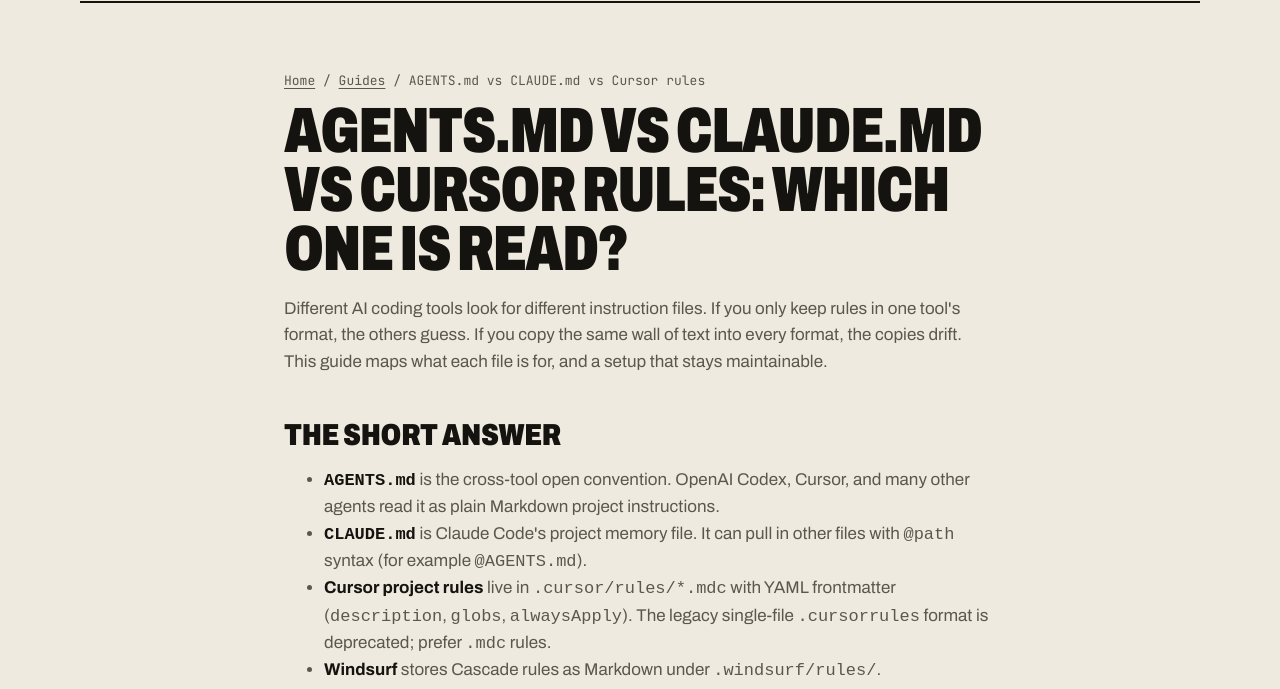
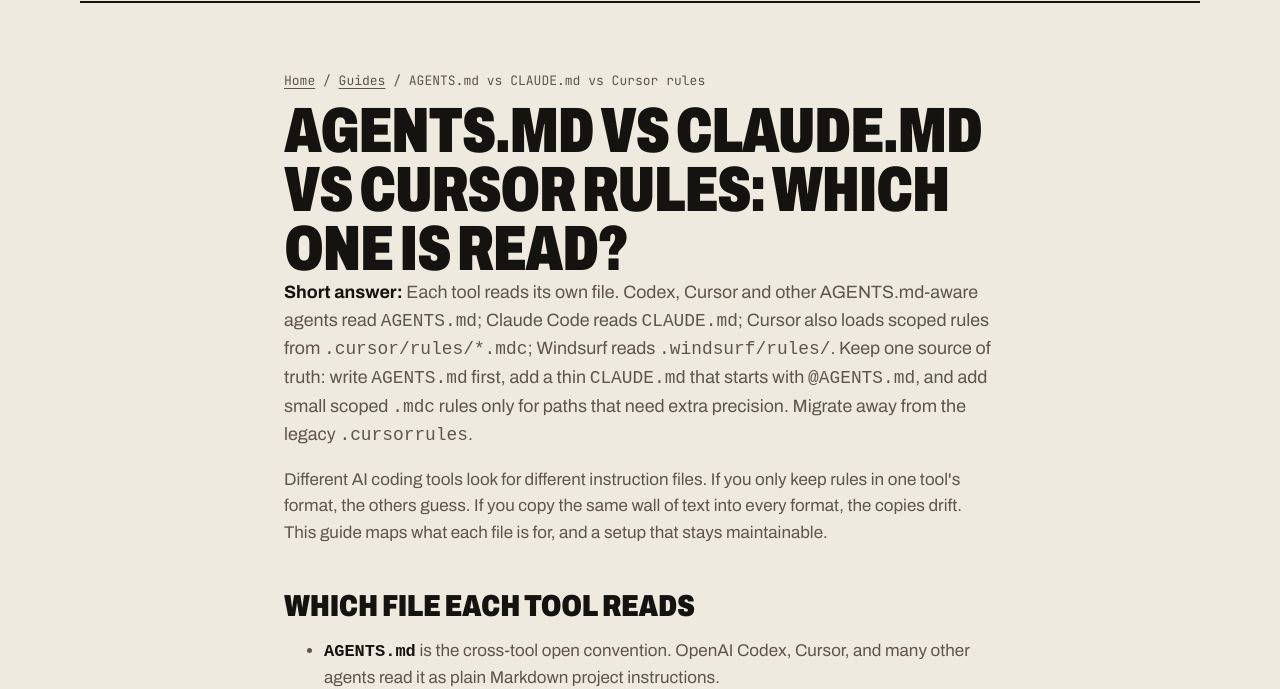
Before and after one commit to eli-alvarado/agentkit-drawer, a plain HTML site: page docs/agents-md-vs-claude-md-vs-cursor-rules/index.html in a window 1280 px wide. Shown: the part 69-758 px from the top of the page. Drawn offline with Linux system fonts and the light colour scheme.

Commit message:
Add Short answer to AGENTS.md vs CLAUDE.md vs Cursor rules guide

```diff
--- a/docs/agents-md-vs-claude-md-vs-cursor-rules/index.html
+++ b/docs/agents-md-vs-claude-md-vs-cursor-rules/index.html
@@ -86,9 +86,10 @@
 <main id="main" class="wrap article">
 <p class="crumb"><a href="/">Home</a> / <a href="/guides/">Guides</a> / AGENTS.md vs CLAUDE.md vs Cursor rules</p>
 <h1>AGENTS.md vs CLAUDE.md vs Cursor rules: which one is read?</h1>
+<p class="tldr"><strong>Short answer:</strong> Each tool reads its own file. Codex, Cursor and other AGENTS.md-aware agents read <code>AGENTS.md</code>; Claude Code reads <code>CLAUDE.md</code>; Cursor also loads scoped rules from <code>.cursor/rules/*.mdc</code>; Windsurf reads <code>.windsurf/rules/</code>. Keep one source of truth: write <code>AGENTS.md</code> first, add a thin <code>CLAUDE.md</code> that starts with <code>@AGENTS.md</code>, and add small scoped <code>.mdc</code> rules only for paths that need extra precision. Migrate away from the legacy <code>.cursorrules</code>.</p>
 <p>Different AI coding tools look for different instruction files. If you only keep rules in one tool's format, the others guess. If you copy the same wall of text into every format, the copies drift. This guide maps what each file is for, and a setup that stays maintainable.</p>
 
-<h2>The short answer</h2>
+<h2>Which file each tool reads</h2>
 <ul>
   <li><strong><code>AGENTS.md</code></strong> is the cross-tool open convention. OpenAI Codex, Cursor, and many other agents read it as plain Markdown project instructions.</li>
   <li><strong><code>CLAUDE.md</code></strong> is Claude Code's project memory file. It can pull in other files with <code>@path</code> syntax (for example <code>@AGENTS.md</code>).</li>
--- a/docs/sitemap.xml
+++ b/docs/sitemap.xml
@@ -9,7 +9,7 @@
 <url><loc>https://agentkitdrawer.com/claude-code-claude-md-template/</loc><lastmod>2026-11-13</lastmod></url>
 <url><loc>https://agentkitdrawer.com/windsurf-rules/</loc><lastmod>2026-11-09</lastmod></url>
 <url><loc>https://agentkitdrawer.com/agents-md-game-modding/</loc><lastmod>2026-11-09</lastmod></url>
-<url><loc>https://agentkitdrawer.com/agents-md-vs-claude-md-vs-cursor-rules/</loc><lastmod>2026-11-03</lastmod></url>
+<url><loc>https://agentkitdrawer.com/agents-md-vs-claude-md-vs-cursor-rules/</loc><lastmod>2026-11-15</lastmod></url>
 <url><loc>https://agentkitdrawer.com/guides/</loc><lastmod>2026-11-06</lastmod></url>
 <url><loc>https://agentkitdrawer.com/where-to-buy-cursor-rules/</loc><lastmod>2026-11-06</lastmod></url>
 <url><loc>https://agentkitdrawer.com/about/</loc><lastmod>2026-10-22</lastmod></url>
```
